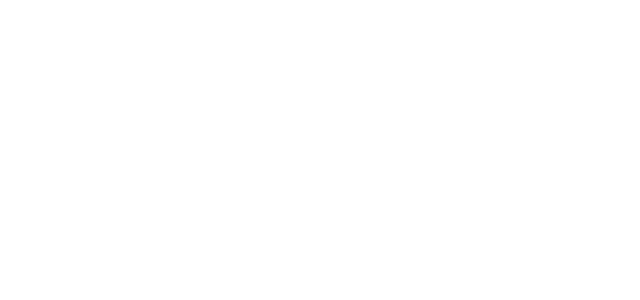
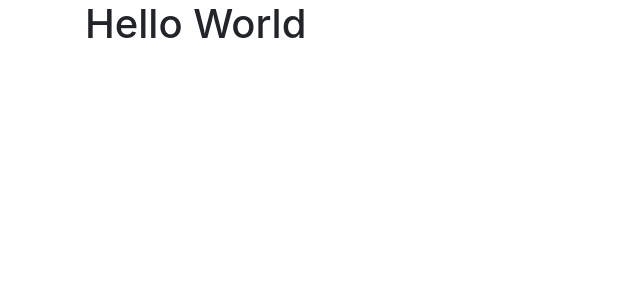
Before and after one commit to NiklasSod/kundregister, a React (Create React App) app: page /home in a window 1280 px wide. Shown: the top 300 px of the page, without its empty margins (0-640 px from the left). Built offline with nearby package versions, Linux system fonts and the light colour scheme.

Commit message:
loginbtn push to homepage

```diff
--- a/src/App.js
+++ b/src/App.js
@@ -1,5 +1,6 @@
 import React, { useState } from "react"
 import { Switch, Route } from "react-router-dom"
+import HomePage from "./pages/HomePage";
 import LoginPage from "./pages/LoginPage";
 
 function App() {
@@ -21,7 +22,10 @@
       <div className="row">
         <div className="col-md-12">
           <Switch>
-            <Route path="/login" >
+            <Route path="/home">
+              <HomePage/>
+            </Route>
+            <Route path="/">
               <LoginPage/>
             </Route>
           </Switch>
--- /dev/null
+++ b/src/pages/HomePage.jsx
@@ -0,0 +1,9 @@
+import React from 'react'
+
+export default function HomePage() {
+    return (
+        <div>
+            <h1>Hello World</h1>
+        </div>
+    )
+}
--- a/src/pages/LoginPage.jsx
+++ b/src/pages/LoginPage.jsx
@@ -1,6 +1,9 @@
 import React, { useState } from 'react'
+import { useHistory } from "react-router-dom"
 
 export default function LoginPage() {
+
+    const history = useHistory()
 
     const [formData, setFormData] = useState({
         email: "Niklas.Soderberg@yh.nackademin.se",
@@ -26,11 +29,12 @@
                 "Content-Type": "application/json"
             }
         })
-            .then(res => res.json())
-            .then(data => {
-                console.log(data)
-                localStorage.setItem("superSecretLogInToken", data.token)
-            })
+        .then(res => res.json())
+        .then(data => {
+            console.log(data)
+            localStorage.setItem("superSecretLogInToken", data.token)
+            history.push("/home")
+        })
     }
 
     function showPassword() {
```
Also changed, not shown: 1 other file (tests, documents, lock files or other folders).
